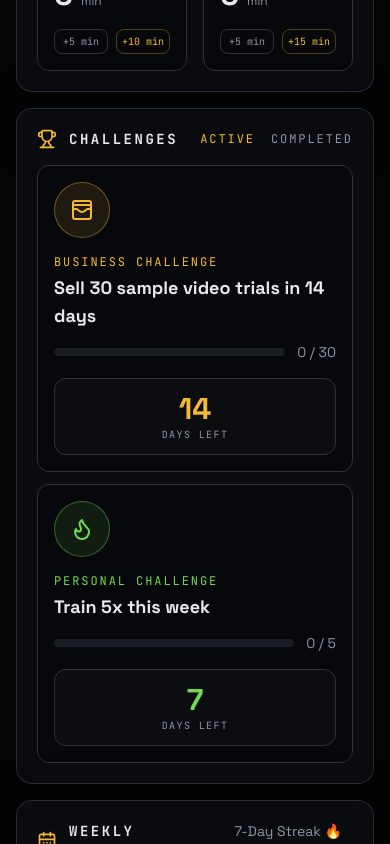
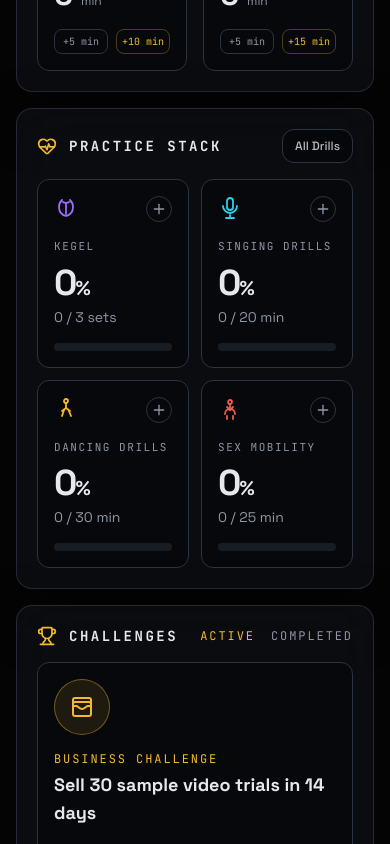
Before and after one commit to Remjohn/consciousflow, a React (Vite) app: page /operator in a window 390 px wide. Shown: the part 1720-2564 px from the top of the page. Built offline with nearby package versions, Linux system fonts and the light colour scheme; no server answers.

Commit message:
Restore Practice Stack: Kegel, Singing, Dancing, Sex Mobility alongside workout tracker

```diff
--- a/src/features/operator/OperatorReadiness.tsx
+++ b/src/features/operator/OperatorReadiness.tsx
@@ -145,6 +145,56 @@ export const OperatorReadiness = () => {
       </Card>
 
       <Card className="p-5">
+        <SectionHeader icon={<HeartPulse className="h-5 w-5" />} title="Practice Stack" action={<SelectPill>All Drills</SelectPill>} />
+        <div className="grid grid-cols-2 gap-3 md:grid-cols-4">
+          <DrillCard
+            icon={<KegelIcon />}
+            title="Kegel"
+            score={snapshot.kegelScore}
+            detail={`${snapshot.kegelCompleted} / ${os.passions.kegel.target} sets`}
+            color="purple"
+            onAdd={() => {
+              os.updatePractice('kegel', { completed: os.passions.kegel.completed + 1, minutes: os.passions.kegel.minutes + 3 });
+              useUserStore.getState().incrementMetric('fitness', 'kegels', 3);
+            }}
+          />
+          <DrillCard
+            icon={<MicIcon />}
+            title="Singing Drills"
+            score={snapshot.singingScore}
+            detail={`${snapshot.singingMinutes} / ${os.passions.singing.targetMinutes} min`}
+            color="cyan"
+            onAdd={() => {
+              os.updatePractice('singing', { minutes: os.passions.singing.minutes + 5, completed: os.passions.singing.completed + 1 });
+              useUserStore.getState().incrementMetric('fitness', 'singing', 5);
+            }}
+          />
+          <DrillCard
+            icon={<DancingIcon />}
+            title="Dancing Drills"
+            score={snapshot.dancingScore}
+            detail={`${snapshot.dancingMinutes} / ${os.passions.dancing.targetMinutes} min`}
+            color="gold"
+            onAdd={() => {
+              os.updatePractice('dancing', { minutes: os.passions.dancing.minutes + 5, completed: os.passions.dancing.completed + 1 });
+              useUserStore.getState().incrementMetric('fitness', 'dancing', 5);
+            }}
+          />
+          <DrillCard
+            icon={<SexMobilityIcon />}
+            title="Sex Mobility"
+            score={snapshot.boxingScore}
+            detail={`${snapshot.boxingMinutes} / ${os.passions.boxing.targetMinutes} min`}
+            color="red"
+            onAdd={() => {
+              os.updatePractice('boxing', { minutes: os.passions.boxing.minutes + 5, completed: os.passions.boxing.completed + 1 });
+              useUserStore.getState().incrementMetric('fitness', 'boxing', 5);
+            }}
+          />
+        </div>
+      </Card>
+
+      <Card className="p-5">
         <SectionHeader icon={<Trophy className="h-5 w-5" />} title="Challenges" action={<div className="flex gap-4 text-xs font-mono uppercase tracking-[0.16em]"><span className="text-gold">Active</span><span className="text-muted">Completed</span></div>} />
         <ChallengeRow icon={<WalletCards className="h-6 w-6" />} label="Business Challenge" title={os.challenges.business.title} completed={os.challenges.business.completed} target={os.challenges.business.target} daysLeft={os.challenges.business.daysLeft} tone="gold" onAdd={() => os.updateChallenge('business', { completed: Math.min(os.challenges.business.target, os.challenges.business.completed + 1) })} />
         <ChallengeRow icon={<Flame className="h-6 w-6" />} label="Personal Challenge" title={os.challenges.personal.title} completed={os.challenges.personal.completed} target={os.challenges.personal.target} daysLeft={os.challenges.personal.daysLeft} tone="green" onAdd={() => os.updateChallenge('personal', { completed: Math.min(os.challenges.personal.target, os.challenges.personal.completed + 1) })} />
@@ -243,3 +293,56 @@ const ChallengeRow = ({ icon, label, title, completed, target, daysLeft, tone, o
     </div>
   </div>
 );
+
+const DrillCard = ({ icon, title, score, detail, color, onAdd }: { icon: ReactNode; title: string; score: number; detail: string; color: 'gold' | 'green' | 'red' | 'purple' | 'cyan'; onAdd: () => void }) => (
+  <div className="rounded-xl border border-line bg-void/35 p-4">
+    <div className="mb-4 flex items-start justify-between">
+      <div className={color === 'purple' ? 'text-purplepulse' : color === 'cyan' ? 'text-hologram' : color === 'red' ? 'text-blood' : 'text-gold'}>{icon}</div>
+      <button onClick={onAdd} className="rounded-full border border-line p-1 text-muted hover:border-gold/40 hover:text-gold">
+        <svg viewBox="0 0 24 24" className="h-4 w-4" fill="none" stroke="currentColor" strokeWidth="2" strokeLinecap="round"><line x1="12" y1="5" x2="12" y2="19"/><line x1="5" y1="12" x2="19" y2="12"/></svg>
+      </button>
+    </div>
+    <div className="font-mono text-[11px] uppercase tracking-[0.14em] text-muted">{title}</div>
+    <div className="mt-2 fortress-number text-4xl">{score}<span className="text-xl">%</span></div>
+    <div className="mt-1 text-sm text-muted">{detail}</div>
+    <ProgressBar value={score} max={100} color={color} className="mt-4" />
+  </div>
+);
+
+const KegelIcon = () => (
+  <svg viewBox="0 0 24 24" className="h-6 w-6" fill="none" stroke="currentColor" strokeWidth="1.8" strokeLinecap="round" strokeLinejoin="round">
+    <path d="M8 4c-2 2-3 4-3 7 0 5 3 8 7 9 4-1 7-4 7-9 0-3-1-5-3-7" />
+    <path d="M9 6c1.5 1.2 4.5 1.2 6 0" />
+    <path d="M12 8v10" />
+  </svg>
+);
+
+const MicIcon = () => (
+  <svg viewBox="0 0 24 24" className="h-6 w-6" fill="none" stroke="currentColor" strokeWidth="1.8" strokeLinecap="round" strokeLinejoin="round">
+    <rect x="9" y="2" width="6" height="12" rx="3" />
+    <path d="M19 10a7 7 0 0 1-14 0" />
+    <line x1="12" y1="19" x2="12" y2="22" />
+    <line x1="8" y1="22" x2="16" y2="22" />
+  </svg>
+);
+
+const DancingIcon = () => (
+  <svg viewBox="0 0 24 24" className="h-6 w-6" fill="none" stroke="currentColor" strokeWidth="1.8" strokeLinecap="round" strokeLinejoin="round">
+    <circle cx="12" cy="4" r="2" />
+    <path d="M12 6v5l4 3" />
+    <path d="M12 11l-4 3" />
+    <path d="M10 13l-2 6" />
+    <path d="M15 14l2 5" />
+  </svg>
+);
+
+const SexMobilityIcon = () => (
+  <svg viewBox="0 0 24 24" className="h-6 w-6" fill="none" stroke="currentColor" strokeWidth="1.8" strokeLinecap="round" strokeLinejoin="round">
+    <circle cx="12" cy="5" r="2" />
+    <path d="M12 7v6" />
+    <path d="M9 10l3 3 3-3" />
+    <path d="M7 17c0-2.8 2.2-5 5-5s5 2.2 5 5" />
+    <path d="M9 22v-3" />
+    <path d="M15 22v-3" />
+  </svg>
+);
```
